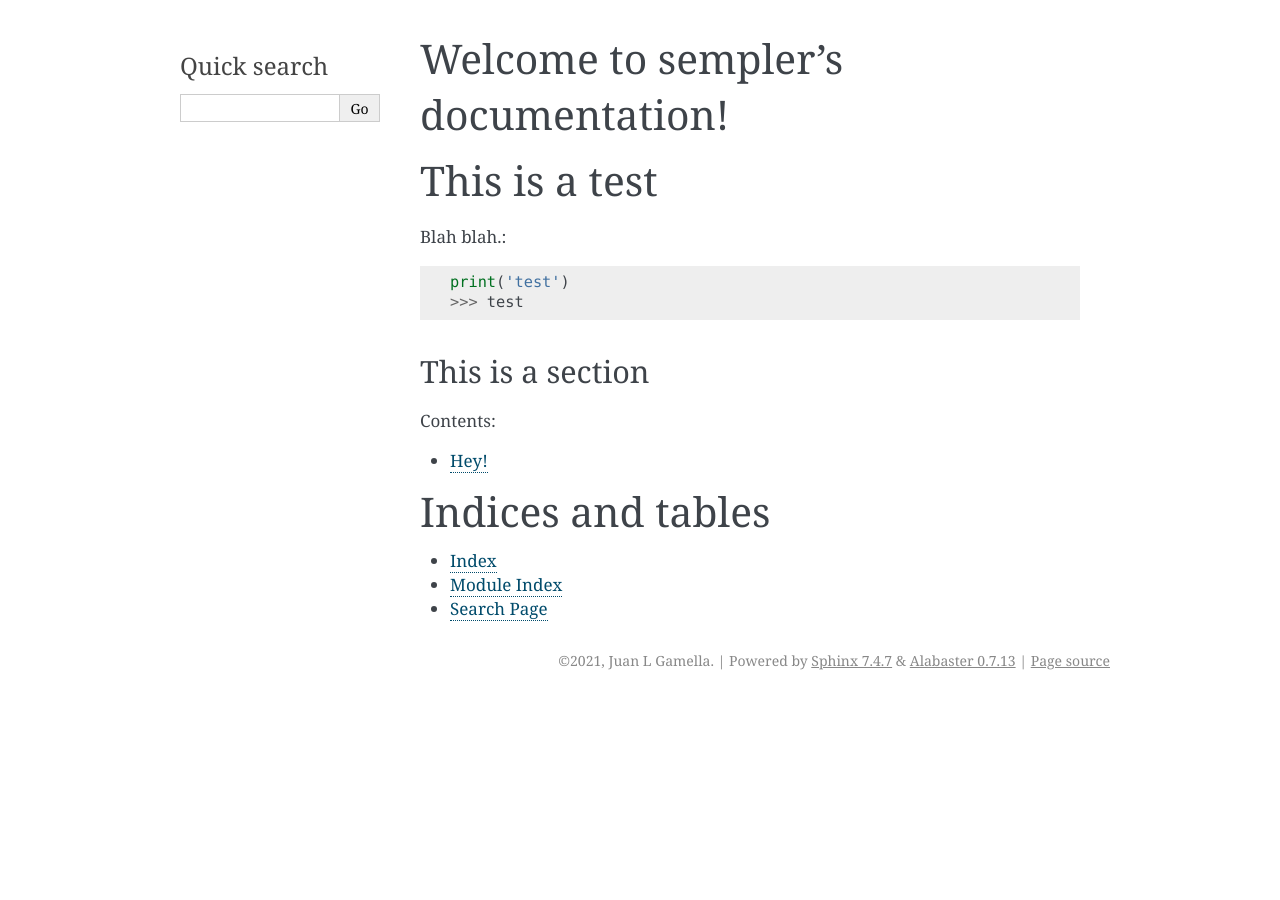
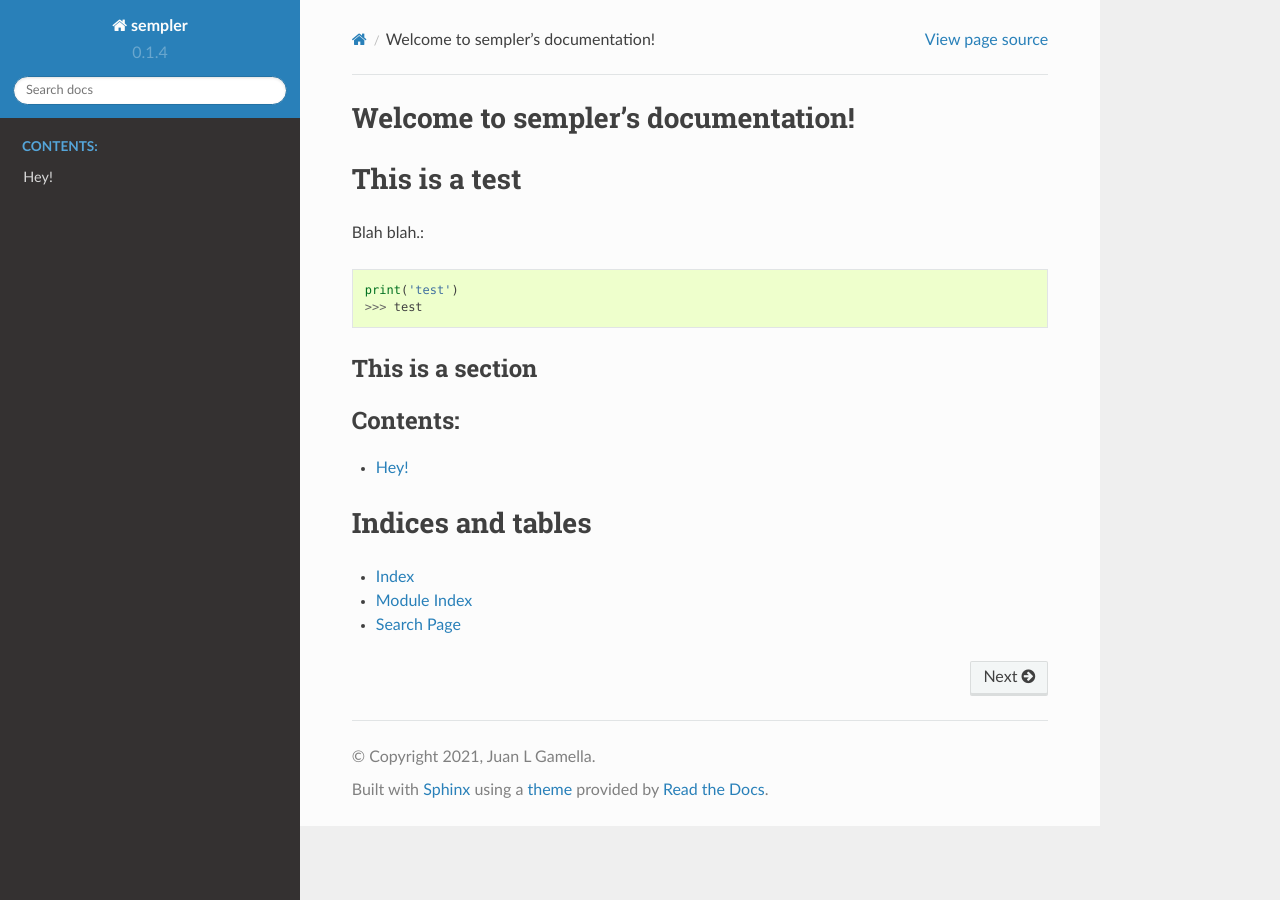
Before and after one commit to juangamella/sempler, a Sphinx documentation site: the page built from docs/source/index.rst, in a window 1280 px wide. Built offline with Sphinx 7.4.7 and the Read the Docs theme 2.0.0, drawn with Linux system fonts in a browser that asks for light colours.

Commit message:
Added readthedocs theme

```diff
--- a/docs/source/conf.py
+++ b/docs/source/conf.py
@@ -32,7 +32,8 @@
 # extensions coming with Sphinx (named 'sphinx.ext.*') or your custom
 # ones.
 extensions = ['sphinx.ext.autodoc',
-              'sphinx.ext.napoleon']
+              'sphinx.ext.napoleon',
+              'sphinx_rtd_theme']
 
 # Add any paths that contain templates here, relative to this directory.
 templates_path = ['ntemplates']
@@ -84,7 +85,7 @@ todo_include_todos = False
 # The theme to use for HTML and HTML Help pages.  See the documentation for
 # a list of builtin themes.
 #
-html_theme = 'alabaster'
+html_theme = 'sphinx_rtd_theme'
 
 # Theme options are theme-specific and customize the look and feel of a theme
 # further.  For a list of options available for each theme, see the
```
